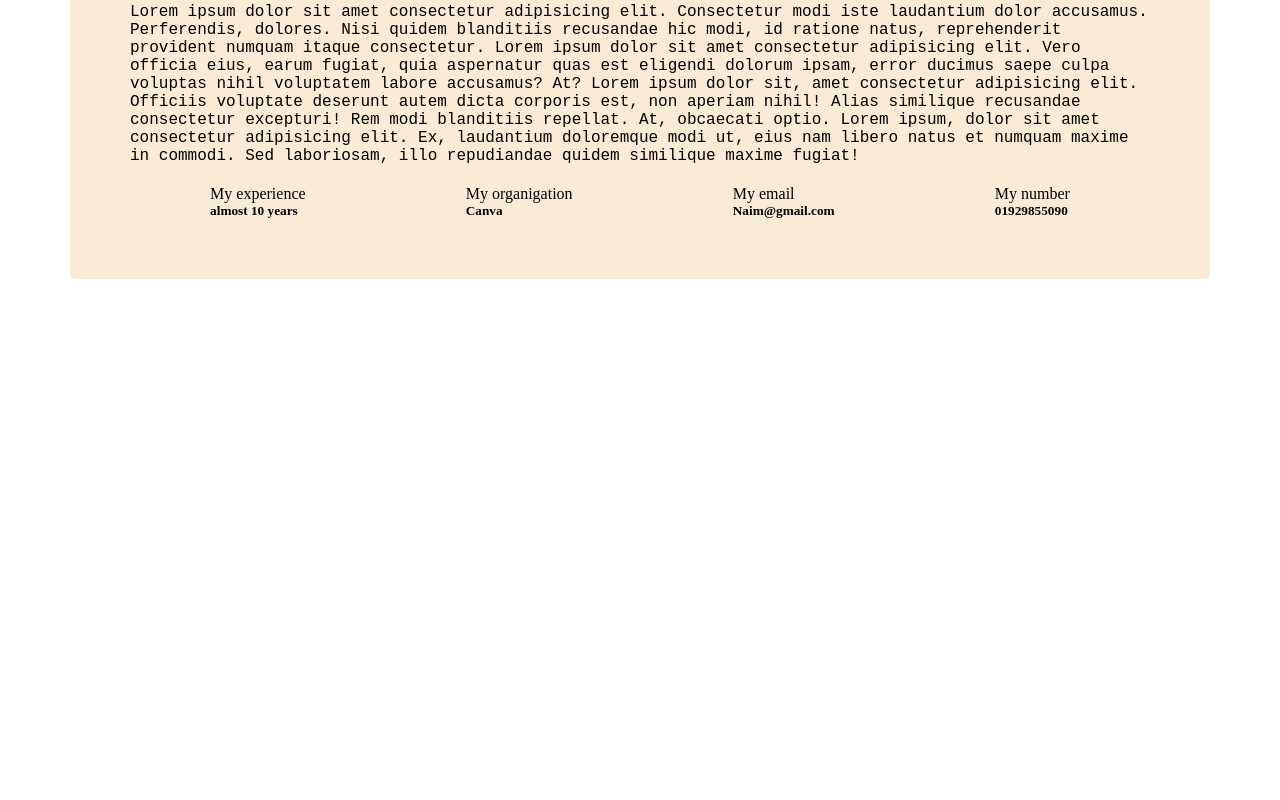
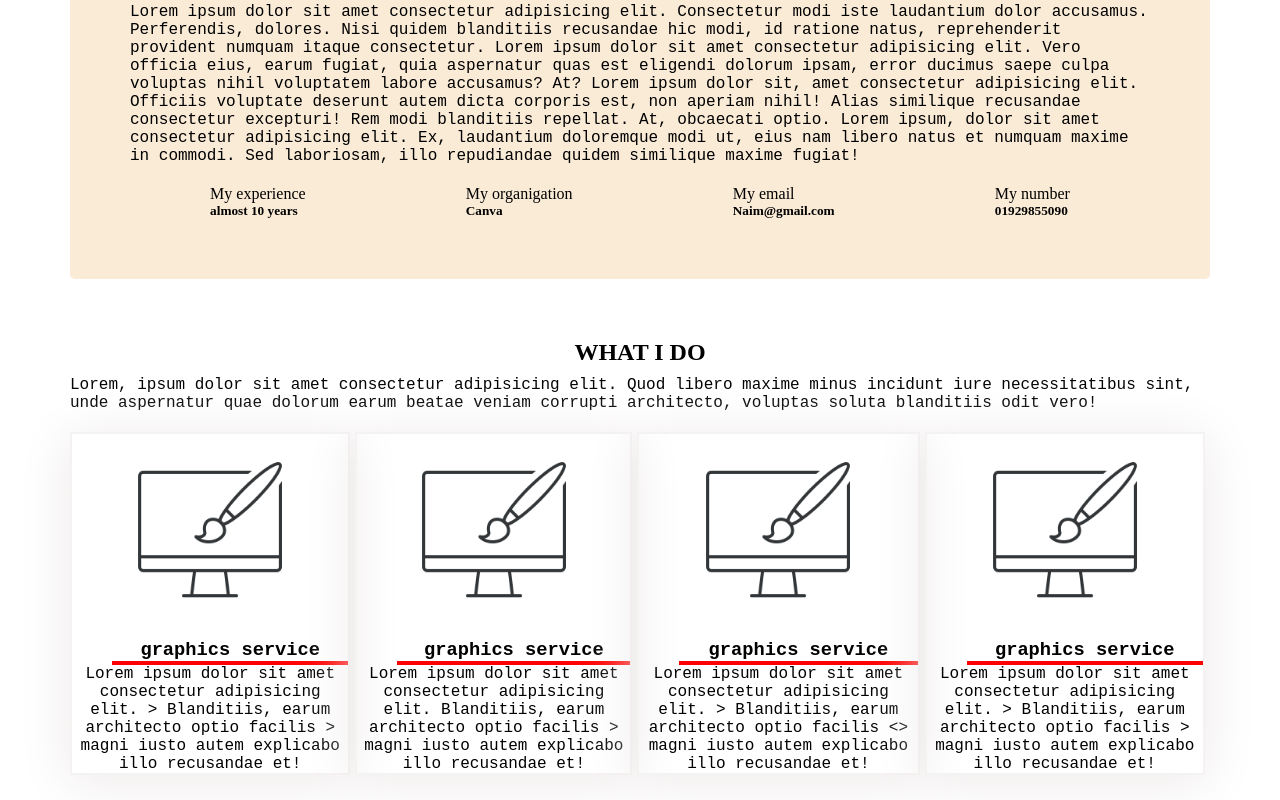
Before and after one commit to NahidSarkar7/Brothers-web, a plain HTML site: page index.html in a window 1280 px wide. Shown: the part 896-1696 px from the top of the page. Before the commit the page ends 1180 px from the top, so only its background shows below. Drawn offline with Linux system fonts and the light colour scheme.

Commit message:
added extra section

```diff
--- a/index.html
+++ b/index.html
@@ -85,6 +85,51 @@
 
          </section>
 
+         <section class="extra-info">
+            <div class="extra-div">
+
+                <h2 class="section-title heading-2">
+                    WHAT I DO
+                </h2>
+                <p class="header-content">
+                    Lorem, ipsum dolor sit amet consectetur adipisicing elit. Quod libero maxime minus incidunt iure necessitatibus sint,<br> unde aspernatur quae dolorum earum beatae veniam corrupti architecto, voluptas soluta blanditiis odit vero!
+                </p>
+
+            </div>
+
+            <div class="card">
+
+                <div class="card-1">
+                    <img class="icons" src="image/computer.png" alt="">
+                    <h3 class="graphics-heading">graphics service</h3>
+
+                    <p>Lorem ipsum dolor sit amet consectetur adipisicing elit. > Blanditiis, earum architecto optio facilis > magni iusto autem explicabo illo recusandae et!</p>
+                </div>
+
+                <div class="card-1">
+                    <img class="icons" src="image/computer.png" alt="">
+                    <h3 class="graphics-heading">graphics service</h3>
+
+                    <p>Lorem ipsum dolor sit amet consectetur adipisicing elit.  Blanditiis, earum architecto optio facilis > magni iusto autem explicabo illo recusandae et!</p>
+                </div>
+                <div class="card-1">
+                    <img class="icons" src="image/computer.png" alt="">
+                    <h3 class="graphics-heading">graphics service</h3>
+
+                    <p>Lorem ipsum dolor sit amet consectetur adipisicing elit. > Blanditiis, earum architecto optio facilis <> magni iusto autem explicabo illo recusandae et!</p>
+                </div>
+                <div class="card-1">
+                    <img class="icons" src="image/computer.png" alt="">
+                    <h3 class="graphics-heading">graphics service</h3>
+
+                    <p>Lorem ipsum dolor sit amet consectetur adipisicing elit. > Blanditiis, earum architecto optio facilis > magni iusto autem explicabo illo recusandae et!</p>
+                </div>
+
+            </div>
+
+
+         </section>
+
 
     </main>
     <footer>
--- a/style.css
+++ b/style.css
@@ -124,3 +124,34 @@ main{
     justify-content: space-around;
     margin-top: 20px;
 }
+
+.heading-2{
+    margin-top: 60px;
+}
+.card{
+    display: flex;
+    justify-content: space-around;
+    align-items: center;
+}
+.card-1{
+/* background: #d04e4e; */
+border: 2px solid rgb(245, 242, 242);
+text-align: center;
+font-family: 'Courier New', Courier, monospace;
+box-shadow: 0px 6px 50px 0px rgb(237, 232, 232) ;
+margin-top: 20px;
+margin-bottom: 20px;
+/* width: 300px; */
+margin-right: 5px;
+
+}
+.icons{
+    width: 200px;
+    height: 200px;
+}
+
+.graphics-heading{
+    /* font-weight: 500; */
+    margin-left: 40px;
+    border-bottom: 4px solid red;
+}
```
Also changed, not shown: image/computer.png (added).
